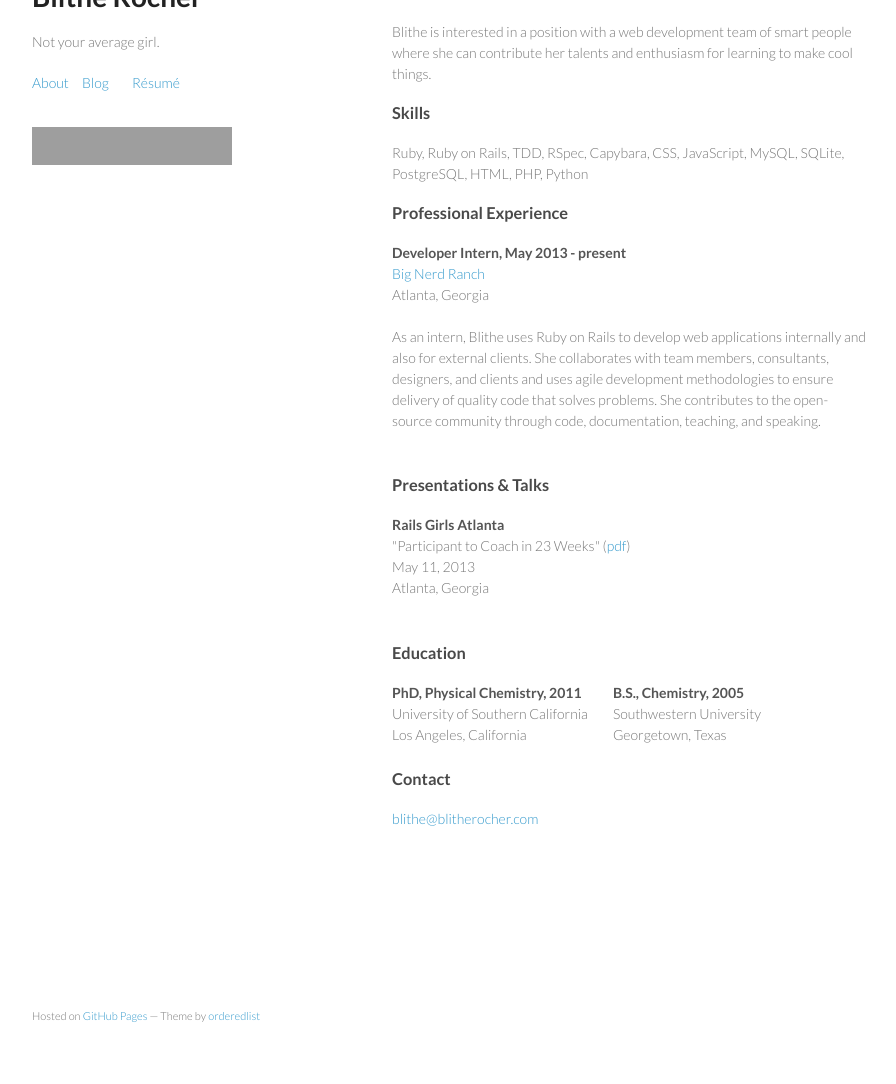
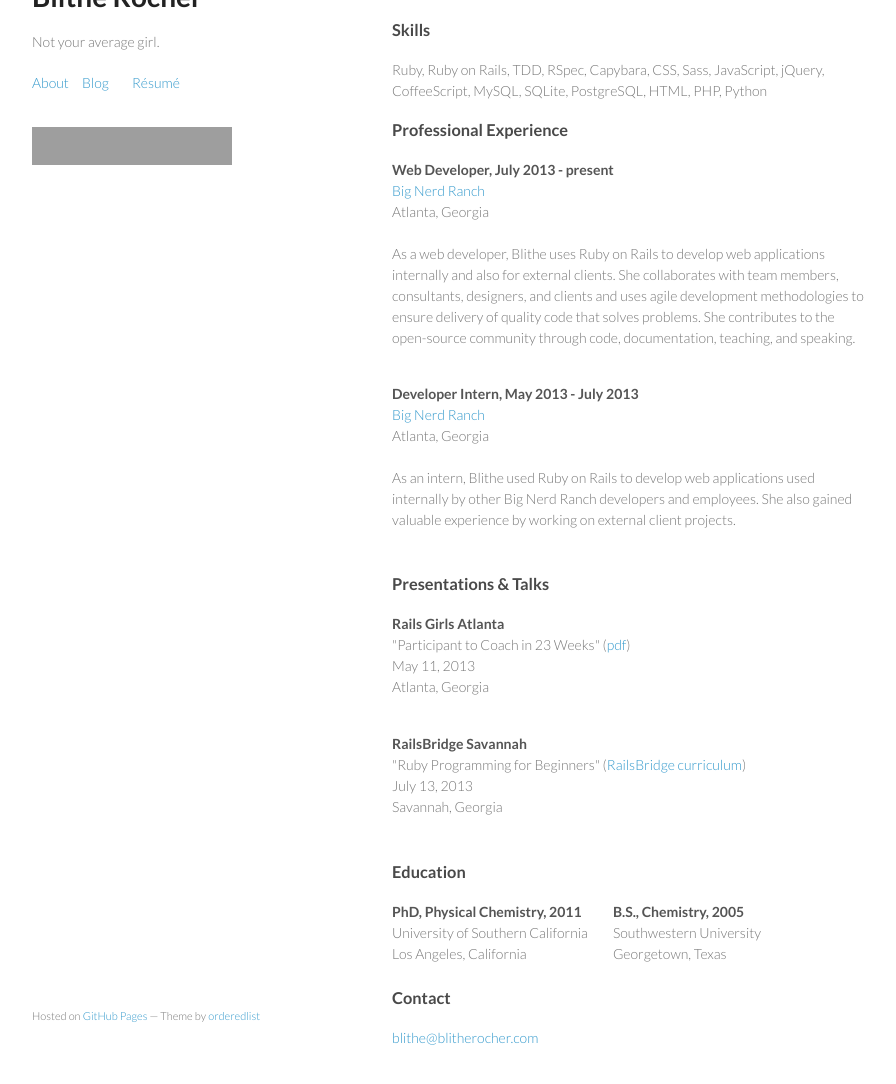
Before and after one commit to blithe/blithe.github.com, a Jekyll site: the page built from resume.html, in a window 1280 px wide and 1400 px high, cut to the strip 305-1389 px from the top of the window. Shown: the whole strip, without its empty margins (178-1074 px from the left). Built offline with Jekyll 4.4.1, drawn with Linux system fonts in a browser that asks for light colours; some of the changed text lies outside the part shown; grey boxes are pictures that could not be loaded.

Commit message:
Adds new BNR position and updates About page.

```diff
--- a/index.html
+++ b/index.html
@@ -4,7 +4,7 @@ title: Blithe Rocher
 ---
 
 <h2>About</h2>
-<p>Blithe Rocher is a developer intern at <a href="http://www.bignerdranch.com">Big Nerd Ranch</a> in Atlanta, Georgia. At BNR she uses <a href="http://rubyonrails.org">Ruby on Rails</a> to develop web applications internally and for external clients. Prior to becoming a developer, she received a PhD in physical chemistry from the <a href="http://www.usc.edu">University of Southern California</a>.</p>
+<p>Blithe Rocher is a web developer at <a href="http://www.bignerdranch.com">Big Nerd Ranch</a> in Atlanta, Georgia. At BNR she uses <a href="http://rubyonrails.org">Ruby on Rails</a> to develop web applications internally and for external clients. Prior to becoming a developer, she received a PhD in physical chemistry from the <a href="http://www.usc.edu">University of Southern California</a>.</p>
 
 <p>Additionally, Blithe volunteers as part of the <a href="http://railsgirls.com/atl">Rails Girls Atlanta</a> organization both as a coach for the free workshop for women interested in learning about programming and as a co-organizer of the monthly <a href="http://www.meetup.com/Rails-Girls-Atlanta/">Rails Girls ATL Meetup</a> group.</p>
 
--- a/resume.html
+++ b/resume.html
@@ -7,20 +7,25 @@ title: Blithe Rocher | R&eacute;sum&eacute;
 <h3>Summary</h3>
 <p>Blithe Rocher is a self-taught developer who has been using Ruby on Rails to build web applications for over a year. She started by crafting her personal website and became interested in taking her skills to the next level.</p>
 
-<p>Early on, Blithe developed her skills while giving back as a beta tester for <a href="http://www.codecademy.com/">Codecademy</a>. She has coached at <a href="http://railsgirls.com/atl">Rails Girls Atlanta</a>. When she's not on her bike or playing with her dog Nola, she spends most of her free time hacking on personal projects and working to become a better web developer.</p>
-
-<p>Blithe is interested in a position with a web development team of smart people where she can contribute her talents and enthusiasm for learning to make cool things.</p>
+<p>Early on, Blithe developed her skills while giving back as a beta tester for <a href="http://www.codecademy.com/">Codecademy</a>. She has coached at <a href="http://railsgirls.com/atl">Rails Girls Atlanta</a> and at <a href="http://workshops.railsbridge.org/ai1ec_event/savannah-workshop/">RailsBridge Savannah</a>. When she's not on her bike or playing with her dog Nola, she spends most of her free time hacking on personal projects and working to become a better web developer.</p>
 
 <h3>Skills</h3>
-<p>Ruby, Ruby on Rails, TDD, RSpec, Capybara, CSS, JavaScript, MySQL, SQLite, PostgreSQL, HTML, PHP, Python</p>
+<p>Ruby, Ruby on Rails, TDD, RSpec, Capybara, CSS, Sass, JavaScript, jQuery, CoffeeScript, MySQL, SQLite, PostgreSQL, HTML, PHP, Python</p>
 
 <h3>Professional Experience</h3>
 <div class="jobs clearfix">
   <div class="job">
-    <strong>Developer Intern, May 2013 - present</strong><br>
+    <strong>Web Developer, July 2013 - present</strong><br>
     <a href="http://www.bignerdranch.com/">Big Nerd Ranch</a><br>
     Atlanta, Georgia<br><br>
-    <p>As an intern, Blithe uses Ruby on Rails to develop web applications internally and also for external clients. She collaborates with team members, consultants, designers, and clients and uses agile development methodologies to ensure delivery of quality code that solves problems. She contributes to the open-source community through code, documentation, teaching, and speaking.</p>
+    <p>As a web developer, Blithe uses Ruby on Rails to develop web applications internally and also for external clients. She collaborates with team members, consultants, designers, and clients and uses agile development methodologies to ensure delivery of quality code that solves problems. She contributes to the open-source community through code, documentation, teaching, and speaking.</p>
+  </div>
+
+  <div class="job">
+    <strong>Developer Intern, May 2013 - July 2013</strong><br>
+    <a href="http://www.bignerdranch.com/">Big Nerd Ranch</a><br>
+    Atlanta, Georgia<br><br>
+    <p>As an intern, Blithe used Ruby on Rails to develop web applications used internally by other Big Nerd Ranch developers and employees. She also gained valuable experience by working on external client projects.
   </div>
 </div>
 
@@ -31,6 +36,13 @@ title: Blithe Rocher | R&eacute;sum&eacute;
     "Participant to Coach in 23 Weeks" (<a href="/images/RailsGirlsATL-May2013.pdf">pdf</a>)<br>
     May 11, 2013<br>
     Atlanta, Georgia<br><br>
+  </div>
+
+  <div class="job">
+    <strong>RailsBridge Savannah</strong><br>
+    "Ruby Programming for Beginners" (<a href="http://docs.railsbridge.org/workshop/ruby_for_beginners">RailsBridge curriculum</a>)<br>
+    July 13, 2013<br>
+    Savannah, Georgia<br><br>
   </div>
 </div>
 
```
